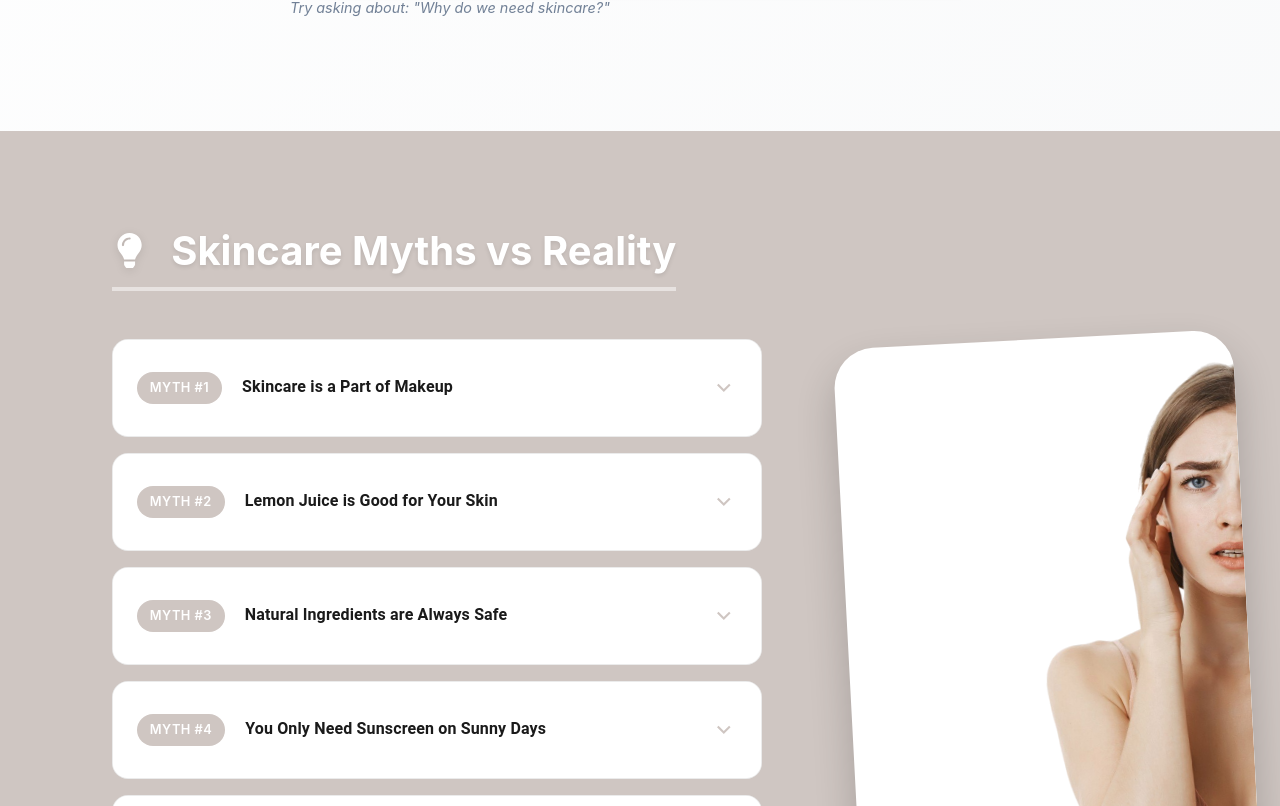
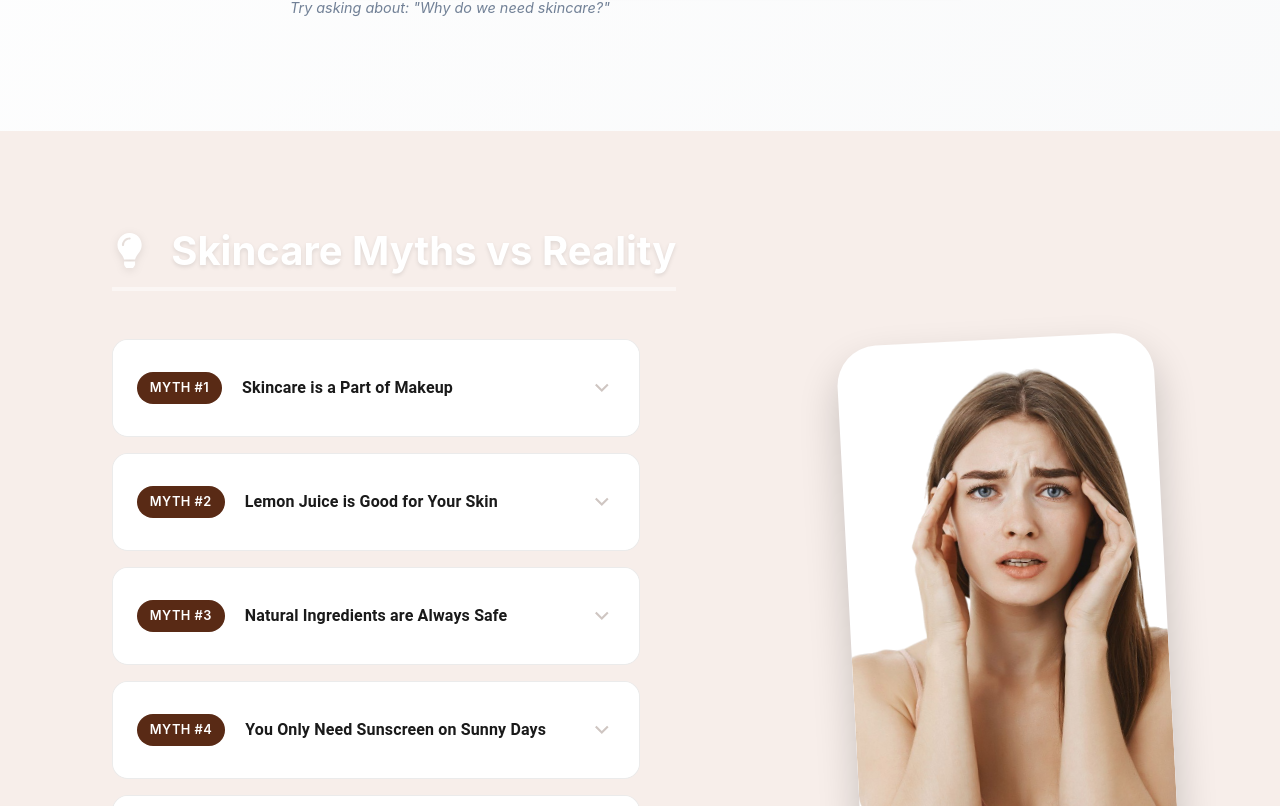
Before and after one commit to NiyatiGarg/DermaQuest, a React (Create React App) app: page / in a window 1280 px wide. Shown: the part 1174-1980 px from the top of the page. Built offline with nearby package versions, Linux system fonts and the light colour scheme.

Commit message:
home done

```diff
--- a/src/pages/Home.css
+++ b/src/pages/Home.css
@@ -37,7 +37,7 @@
 }
 
 .brand-highlight {
-  color: var(--theme-color);
+  color:#CFC6C2;
   position: relative;
   display: inline-block;
 }
@@ -212,7 +212,7 @@
 
 .feature-text {
   font-size: 1.1rem;
-  color: var(--contrast-color);
+  color: var(--contrast-color-dark);
   font-weight: 500;
 }
 
--- a/src/pages/Home.js
+++ b/src/pages/Home.js
@@ -159,7 +159,7 @@ function Home() {
             <div className="search-wrapper">
           <input
             type="text"
-            autoFocus= {false}
+
             value={question}
                 onChange={handleInputChange}
             placeholder={examples[currentIndex]}
--- a/src/pages/components/MythSection.css
+++ b/src/pages/components/MythSection.css
@@ -2,7 +2,8 @@
 .myths-section {
   padding: 6rem 0;
   padding-left: 5rem;
-  background: var(--theme-color-dark);
+  padding-right: 5rem;
+  background: var(--theme-color);
   position: relative;
   overflow: hidden;
 }
@@ -47,7 +48,7 @@
 /* Image Section */
 .myths-image-container {
   position: relative;
-  width: 400px;
+  width: 30%;
   height: 600px;
   border-radius: 40px;
   overflow: hidden;
@@ -66,7 +67,7 @@
   width: 100%;
   height: 100%;
   object-fit: cover;
-  object-position: center;
+  object-position: 80% center;
   transition: transform 0.5s ease;
 }
 
@@ -97,7 +98,7 @@
   color: #ffffff;
   font-size: 1.4rem;
   font-weight: 700;
-  line-height: 1.4;
+  line-height: 1;
   transform: translateY(20px);
   transition: transform 0.4s ease;
   text-shadow: 0 2px 4px rgba(0, 0, 0, 0.2);
@@ -112,7 +113,7 @@
   display: flex;
   flex-direction: column;
   gap: 1rem;
-  max-width: 650px;
+  max-width: 50%;
 }
 
 .myth-accordion {
@@ -144,7 +145,7 @@
 }
 
 .myth-badge {
-  background: var(--theme-color-dark);
+  background: #592A15;
   color: #ffffff;
   padding: 0.4rem 0.8rem;
   border-radius: 20px;
@@ -155,16 +156,13 @@
   white-space: nowrap;
 }
 
-/* Darker badge for first myth */
-.myths-list .myth-accordion:first-child .myth-badge {
-  background: var(--theme-color-dark);
-}
+
 
 .myth-title-text {
   font-size: 1rem !important;
   font-weight: 600 !important;
   color: #1a1a1a !important;
-  line-height: 1.4 !important;
+  line-height: 1.2 !important;
 }
 
 .expand-icon {
@@ -184,7 +182,7 @@
 .truth-section {
   position: relative;
   background: white;
-  padding: 1.25rem;
+  padding: 0.4rem;
   border-radius: 12px;
   margin-top: 0.5rem;
 }
@@ -205,7 +203,7 @@
 
 .myth-explanation {
   font-size: 0.95rem !important;
-  line-height: 1.6 !important;
+  line-height: 1.2 !important;
   color: #333333 !important;
   font-weight: 400 !important;
 }
```
